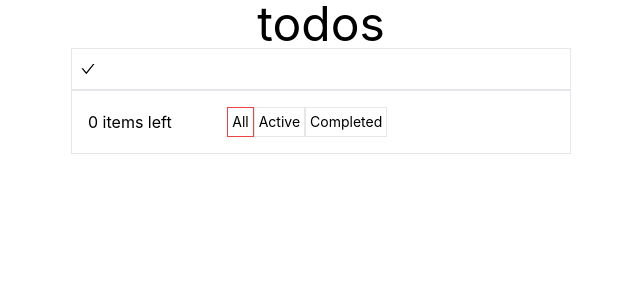
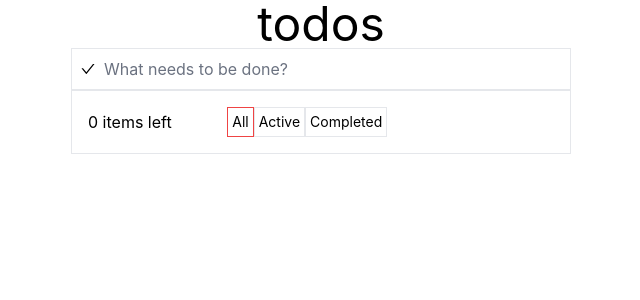
Before and after one commit to L-Ryland/todo-mvc, a React (Vite) app: page / in a window 1280 px wide. Shown: the top 300 px of the page, without its empty margins (319-959 px from the left). Built offline with nearby package versions, Linux system fonts and the light colour scheme.

Commit message:
fix(new todo): add placeholder

```diff
--- a/src/components/new-todo/NewTodo.tsx
+++ b/src/components/new-todo/NewTodo.tsx
@@ -18,6 +18,7 @@ export const NewTodo = () => {
         value={inputText}
         onChange={(event) => setInputText(event.target.value)}
         onKeyUp={handleCommit}
+        placeholder="What needs to be done?"
       />
       <AiOutlineCheck className="absolute top-1/2 -translate-y-1/2 left-2 cursor-pointer" onClick={completeAllTodos} />
     </div>
```
